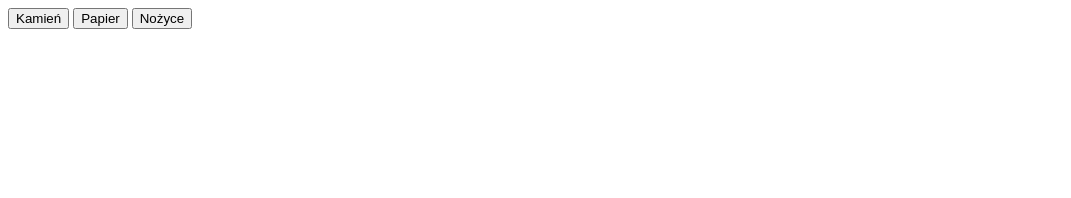
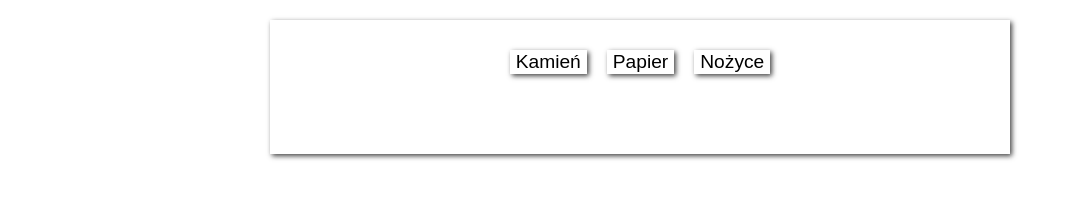
Before and after one commit to jarekm80/javascript-prework, a website: page index.html in a window 1280 px wide. Shown: the whole page, without its empty margins (0-1071 px from the left). Drawn offline with nearby package versions, Linux system fonts and the light colour scheme.

Commit message:
add styles. Final version

```diff
--- a/index.html
+++ b/index.html
@@ -7,12 +7,14 @@
 </head>
 <body>
 	<div class="container">
-		<div id="buttons">
-			<button id="play-rock">Kamień</button>
-			<button id="play-paper">Papier</button>
-			<button id="play-scissors">Nożyce</button>
+		<div class="row center"
+			<div id="buttons" class="box">
+				<button id="play-rock">Kamień</button>
+				<button id="play-paper">Papier</button>
+				<button id="play-scissors">Nożyce</button>
+			</div>
+			<div id="messages"  class="box"></div>
 		</div>
-		<div id="messages"></div>
 	</div>
 	<script src="js/functions.js"></script>
 	<script src="js/script.js"></script>
--- a/sass/style.scss
+++ b/sass/style.scss
@@ -0,0 +1,29 @@
+.container {
+	width: 80%;
+	max-width: 700px;
+	background-color: #fff;
+	padding: 20px;
+	box-shadow: 2px 2px 5px #444;
+	margin: 20px auto;
+}
+.row {
+	display: flex;
+	margin-bottom: 10px;
+}
+.box {
+	padding: 20px;
+	text-align: center;
+	font-size: 20px;
+	font-weight: 700;
+    margin: auto;
+}
+.center {
+    justify-content: center;
+}
+button{
+    background-color: white;
+    margin: 10px;
+	box-shadow: 2px 2px 5px #444;
+    border: none;
+    font-size: 1.2em;
+}
```
Also changed, not shown: css/style.css (added), 1 other file.
